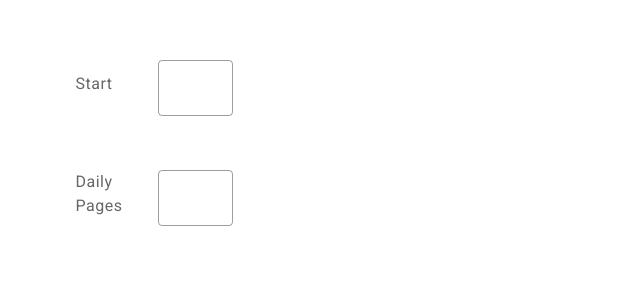
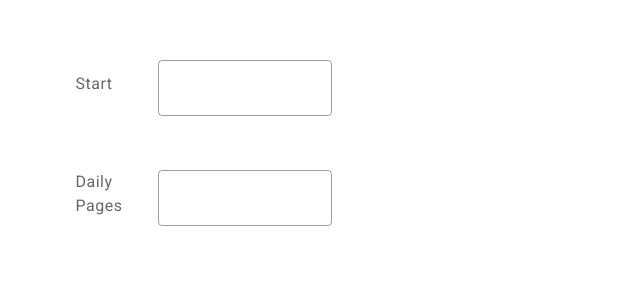
Before and after one commit to dilapitan/daily-reading, a Vue app: page / in a window 1280 px wide. Shown: the top 300 px of the page, without its empty margins (0-640 px from the left). Built offline with nearby package versions, Linux system fonts and the light colour scheme.

Commit message:
Adjust length of input fields

```diff
--- a/src/components/Home.vue
+++ b/src/components/Home.vue
@@ -4,7 +4,7 @@
       <v-col cols="3" sm="2" md="1">
         <v-subheader class="text-body-1">Start</v-subheader>
       </v-col>
-      <v-col cols="3" sm="2" md="1">
+      <v-col cols="5" sm="3" md="2">
         <v-text-field
           v-model="inputStartPage"
           type="number"
@@ -17,7 +17,7 @@
       <v-col cols="3" sm="2" md="1">
         <v-subheader class="text-body-1">Daily Pages</v-subheader>
       </v-col>
-      <v-col cols="3" sm="2" md="1">
+      <v-col cols="5" sm="3" md="2">
         <v-text-field
           v-model="inputDailyPages"
           type="number"
```
